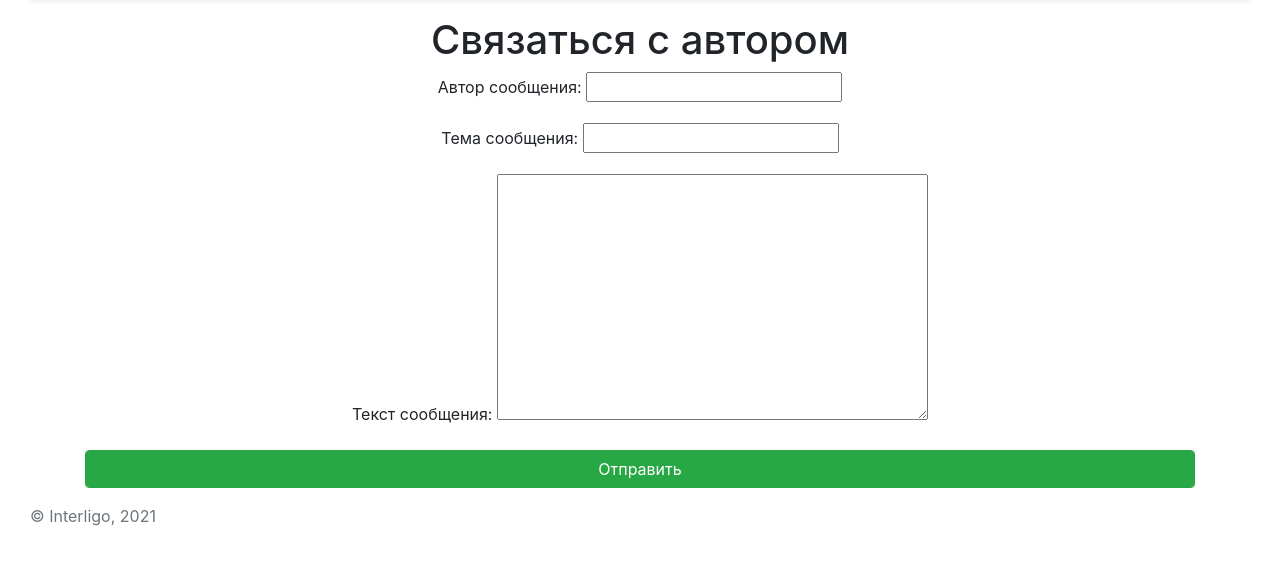
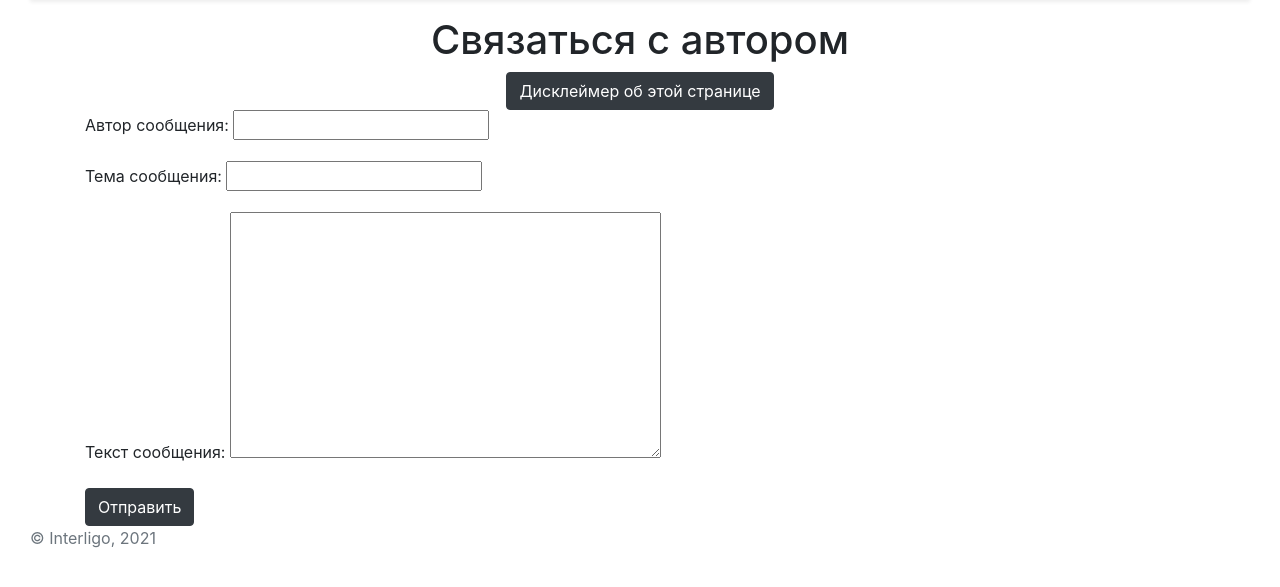
Before and after one commit to Interligo/django-blog-for-stories, a Django app: page /contact/ in a window 1280 px wide. Shown: the part 102-689 px from the top of the page. Run offline with Django 3.2, Linux system fonts and the light colour scheme; parts of the project's set-up code (start-up, migrations or seed data) failed here and were passed over; some libraries are stand-ins or nearby versions.

Commit message:
Update email template: add disclaimer container and spinner blank

```diff
--- a/blog/blog/templates/sendemail/email.html
+++ b/blog/blog/templates/sendemail/email.html
@@ -1,20 +1,38 @@
 {% extends "base.html" %}
+
 
 {% block title %} Связаться с автором {% endblock %}
 
 {% block content %}
+  <h1 class="text-center">Связаться с автором</h1>
 
-  <h1 class="text-center">Связаться с автором</h1>
-  <div class="container text-center">
-    <div id="form_container">
-      <form method="post">
+  <div class="container">
+    <div class="text-center" id="collapse_container">
+      <input type="button" class="btn btn-dark" data-toggle="collapse" data-target="#toggleSample" value="Дисклеймер об этой странице">
+      <div id="toggleSample" class="collapse in">
+        <p style="background: #F9F9F9; border: 2px solid #E1E1E8; margin-top: 20px; padding: 20px;">
+          Любой посетитель сайта может связаться со мной через эту форму.
+          Для этого не требуется регистрироваться или вводить данные электронной почты.
+        </p>
+      </div>
+    </div>
+  </div>
+
+  <div class="container">
+    <div id="contact_container">
+      <form method="POST">
         {% csrf_token %}
         {{ form.as_p }}
-        <div class="form-actions form-group ">
-          <button type="submit" class="form-control btn btn-success">Отправить</button>
+        <div class="form-actions">
+          <button type="submit" class="btn btn-dark" id="btn-send">Отправить</button>
         </div>
       </form>
     </div>
   </div>
 
+<!--  <button class="btn btn-primary" type="button" disabled>-->
+<!--    <span class="spinner-border spinner-border-sm" role="status" aria-hidden="true"></span>-->
+<!--    Loading...-->
+<!--  </button>-->
+
 {% endblock %}
```
